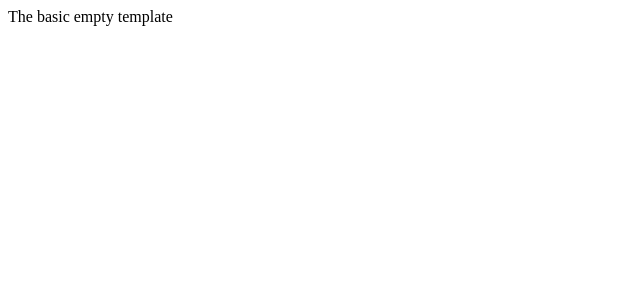
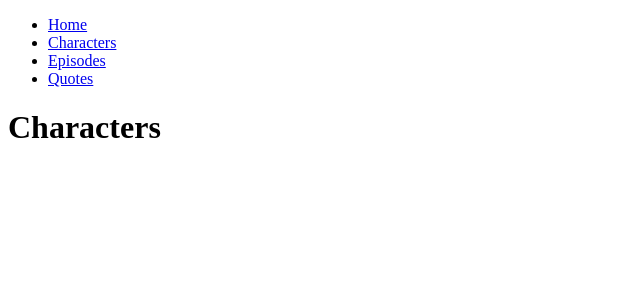
Before and after one commit to mikeolivotto/ca-hackathon, a React (Create React App) app: page /characters in a window 1280 px wide. Shown: the top 300 px of the page, without its empty margins (0-640 px from the left). Built offline with nearby package versions, Linux system fonts and the light colour scheme.

Commit message:
setup react router, create components folder with four components

```diff
--- a/package.json
+++ b/package.json
@@ -8,6 +8,8 @@
     "@testing-library/user-event": "^7.1.2",
     "react": "^17.0.2",
     "react-dom": "^17.0.2",
+    "react-router": "^5.2.1",
+    "react-router-dom": "^5.3.0",
     "react-scripts": "4.0.3"
   },
   "scripts": {
--- a/src/App.js
+++ b/src/App.js
@@ -1,11 +1,48 @@
-import React from 'react'
+import React from 'react';
+import { BrowserRouter as Router, Switch, Route, Link } from 'react-router-dom';
+import Home from './components/Home';
+import Episodes from './components/Episodes';
+import Characters from './components/Characters';
+import Quotes from './components/Quotes';
 
 const App = () => {
   return (
-    <div >
-          The basic empty template
+    <div>
+      <Router>
+        <nav>
+          <ul>
+            <li>
+              <Link to="/">Home</Link>
+            </li>
+            <li>
+              <Link to="/characters">Characters</Link>
+            </li>
+            <li>
+              <Link to="/episodes">Episodes</Link>
+            </li>
+            <li>
+              <Link to="/quotes">Quotes</Link>
+            </li>
+          </ul>
+        </nav>
+
+        <Switch>
+          <Route exact path="/">
+            <Home />
+          </Route>
+          <Route exact path="/characters">
+            <Characters />
+          </Route>
+          <Route exact path="/episodes">
+            <Episodes />
+          </Route>
+          <Route exact path="/quotes">
+            <Quotes />
+          </Route>
+        </Switch>
+      </Router>
     </div>
-  )
-}
+  );
+};
 
-export default App
+export default App;
--- /dev/null
+++ b/src/components/Characters.js
@@ -0,0 +1,7 @@
+import React from 'react';
+
+const Characters = () => {
+  return <h1>Characters</h1>;
+};
+
+export default Characters;
--- /dev/null
+++ b/src/components/Episodes.js
@@ -0,0 +1,7 @@
+import React from 'react';
+
+const Episodes = () => {
+  return <h1>Episodes</h1>;
+};
+
+export default Episodes;
--- /dev/null
+++ b/src/components/Home.js
@@ -0,0 +1,7 @@
+import React from 'react';
+
+const Home = () => {
+  return <h1>Home</h1>;
+};
+
+export default Home;
--- /dev/null
+++ b/src/components/Quotes.js
@@ -0,0 +1,7 @@
+import React from 'react';
+
+const Quotes = () => {
+  return <h1>Quotes</h1>;
+};
+
+export default Quotes;
```
Also changed, not shown: 1 other file (tests, documents, lock files or other folders).
